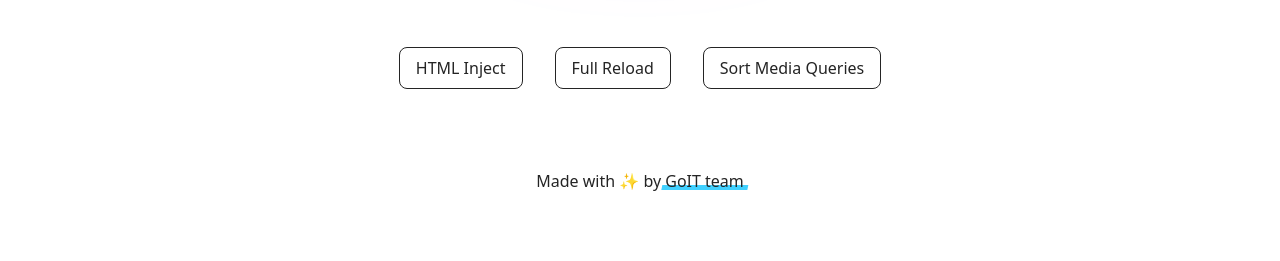
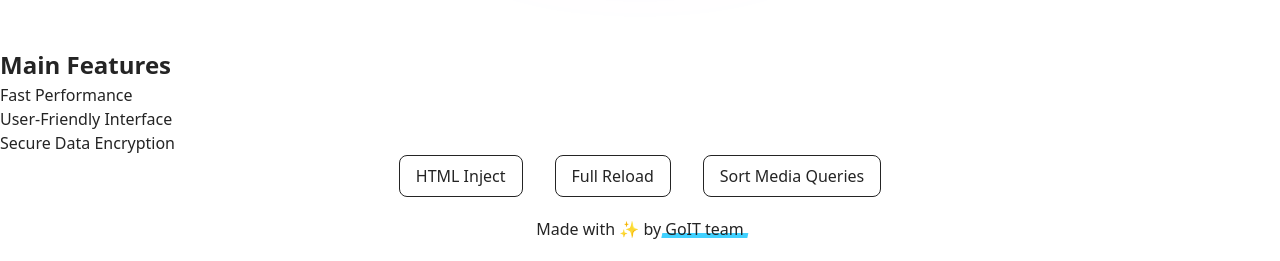
Before and after one commit to YK911/test_project, a website built with Vite: page src/index.html in a window 1280 px wide. Shown: the part 587-848 px from the top of the page. Before the commit the page ends 800 px from the top, so only its background shows below. Built offline with nearby package versions, Linux system fonts and the light colour scheme.

Commit message:
add features

```diff
--- a/src/partials/vite-promo.html
+++ b/src/partials/vite-promo.html
@@ -33,3 +33,11 @@
     </h1>
   </div>
 </section>
+<section class="features"></section>
+  <h2>Main Features</h2>
+  <ul>
+    <li>Fast Performance</li>
+    <li>User-Friendly Interface</li>
+    <li>Secure Data Encryption</li>
+  </ul>
+</section>
```
